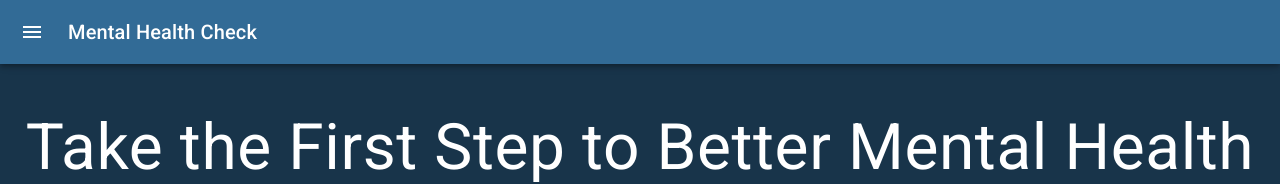
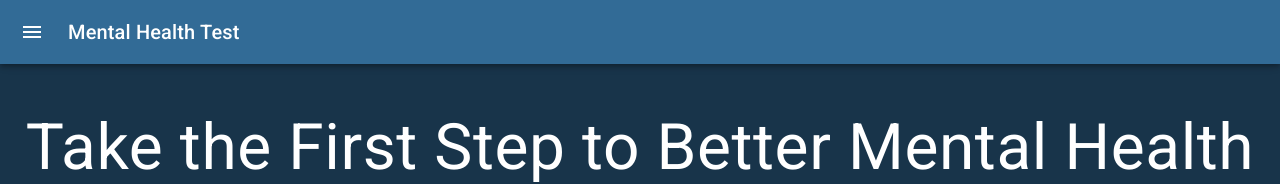
Before and after one commit to priyansh32/mh-check, a React (Create React App) app in the folder client/: page / in a window 1280 px wide. Shown: the top 184 px of the page. Built offline with nearby package versions, Linux system fonts and the light colour scheme.

Commit message:
updateupdate

```diff
--- a/client/public/index.html
+++ b/client/public/index.html
@@ -6,13 +6,13 @@
   <link rel="icon" href="%PUBLIC_URL%/mhc-logo.svg" />
   <meta name="viewport" content="width=device-width, initial-scale=1" />
   <meta name="theme-color" content="#000000" />
-  <meta name="description" content="Mental Health Check" />
+  <meta name="description" content="Mental Health Test" />
   <link rel="apple-touch-icon" href="%PUBLIC_URL%/mhc-logo.svg" />
   <link rel="manifest" href="%PUBLIC_URL%/manifest.json" />
   <link rel="stylesheet" href="https://fonts.googleapis.com/css?family=Roboto:300,400,500,700&display=swap" />
   <link rel="stylesheet" href="https://fonts.googleapis.com/icon?family=Material+Icons" />
 
-  <title>Mental Health Check</title>
+  <title>Mental Health Test</title>
 </head>
 
 <body>
--- a/client/src/App.js
+++ b/client/src/App.js
@@ -22,7 +22,6 @@ import DashboardIcon from '@mui/icons-material/Dashboard';
 import PsychologyIcon from '@mui/icons-material/Psychology';
 
 import LightbulbIcon from '@mui/icons-material/Lightbulb';
-import GitHubIcon from '@mui/icons-material/GitHub';
 
 import CreateIcon from '@mui/icons-material/Create';
 import LoginIcon from '@mui/icons-material/Login';
@@ -193,7 +192,7 @@ export default function App() {
                   <MenuIcon />
                 </IconButton>
                 <Typography variant="h6" noWrap component="div">
-                  Mental Health Check
+                  Mental Health Test
                 </Typography>
               </Toolbar>
             </AppBar>
--- a/package.json
+++ b/package.json
@@ -4,7 +4,7 @@
   "engines": {
     "node": "16.17.1"
   },
-  "description": "mental health check",
+  "description": "Mental Health Test",
   "main": "server/server.js",
   "scripts": {
     "start": "node -r dotenv/config server/server.js",
```
Also changed, not shown: client/public/manifest.json, 10 other files (tests, documents, lock files or other folders).
